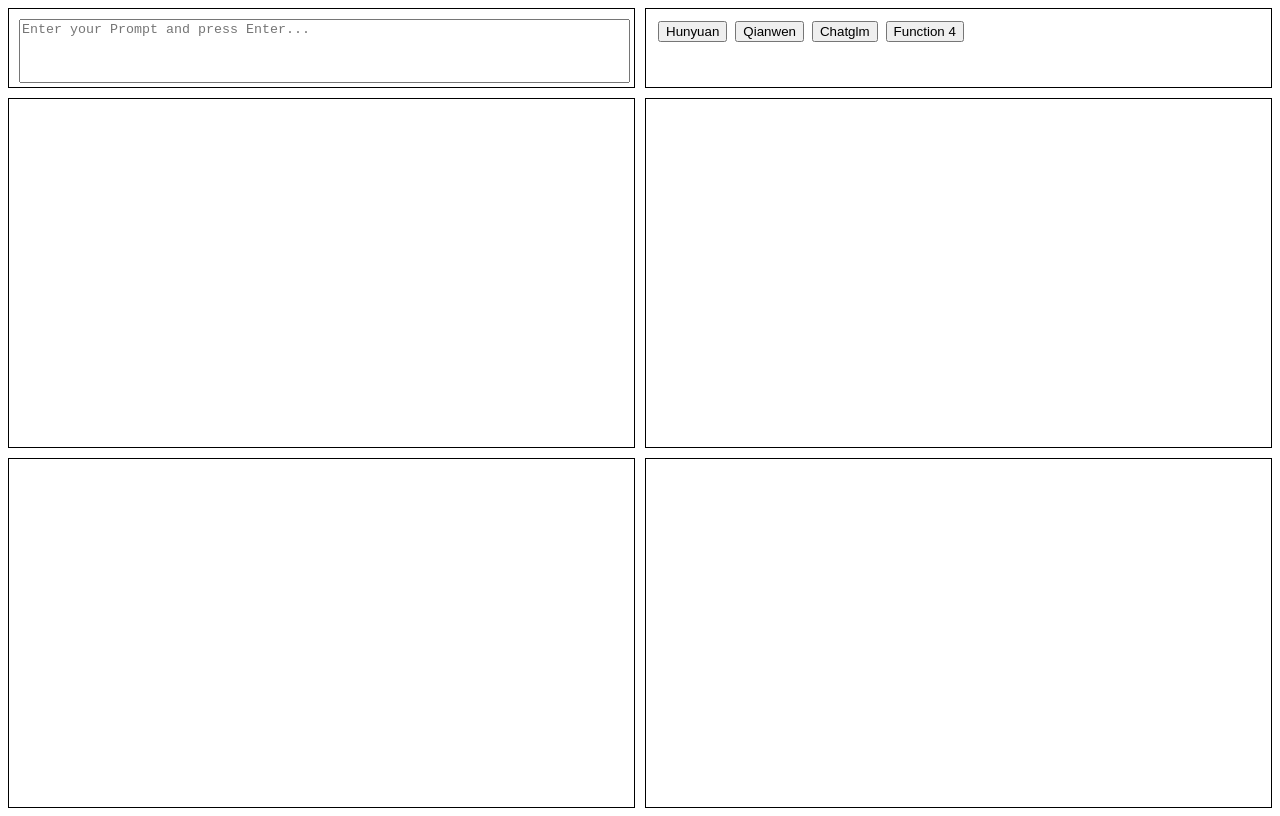
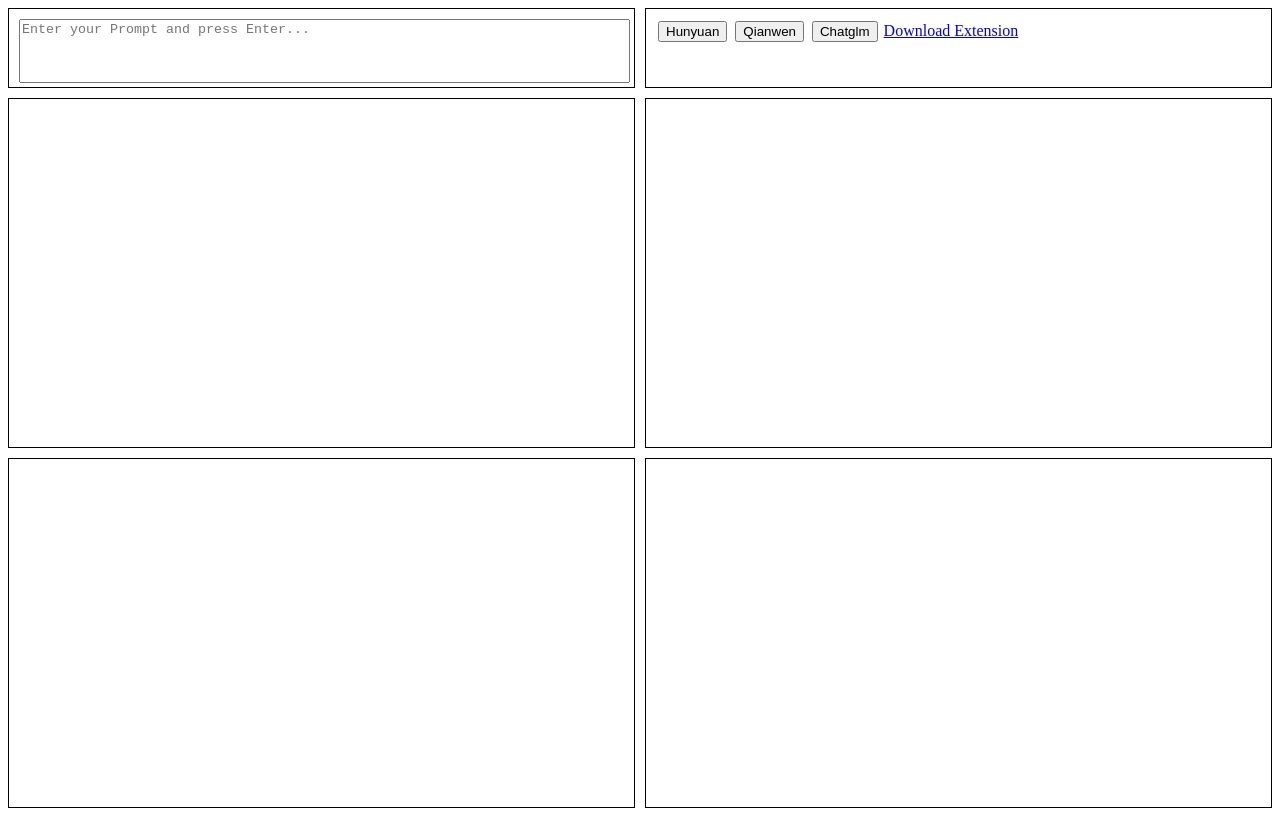
Before and after one commit to h4fan/AIChatProxy, a browser extension: page index.html in a window 1280 px wide. Drawn offline with Linux system fonts and the light colour scheme.

Commit message:
add download link

```diff
--- a/index.html
+++ b/index.html
@@ -54,7 +54,9 @@
         <div class="item"><button onclick="function1()">Hunyuan</button>
            <button onclick="function2()">Qianwen</button>
            <button onclick="function3()">Chatglm</button>
-           <button onclick="function4()">Function 4</button></div>
+           <!-- <button onclick="function4()">Function 4</button> -->
+           <a href='https://github.com/h4fan/AIChatProxy/tree/gh-pages'>Download Extension</a>
+        </div>
         <div class="item">
             <div class="scrollable" id="hunyuan"></div>
         </div>
```
